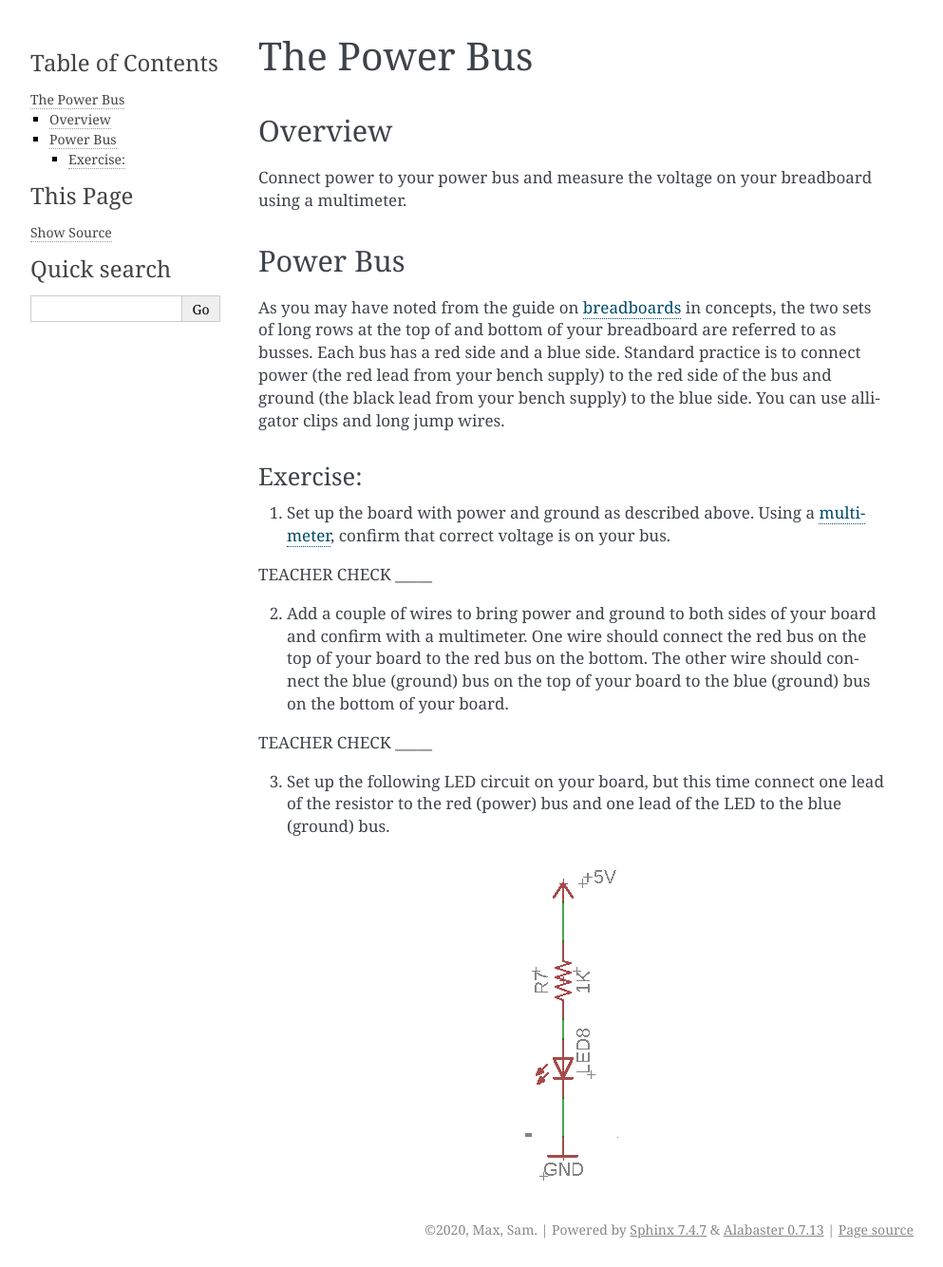
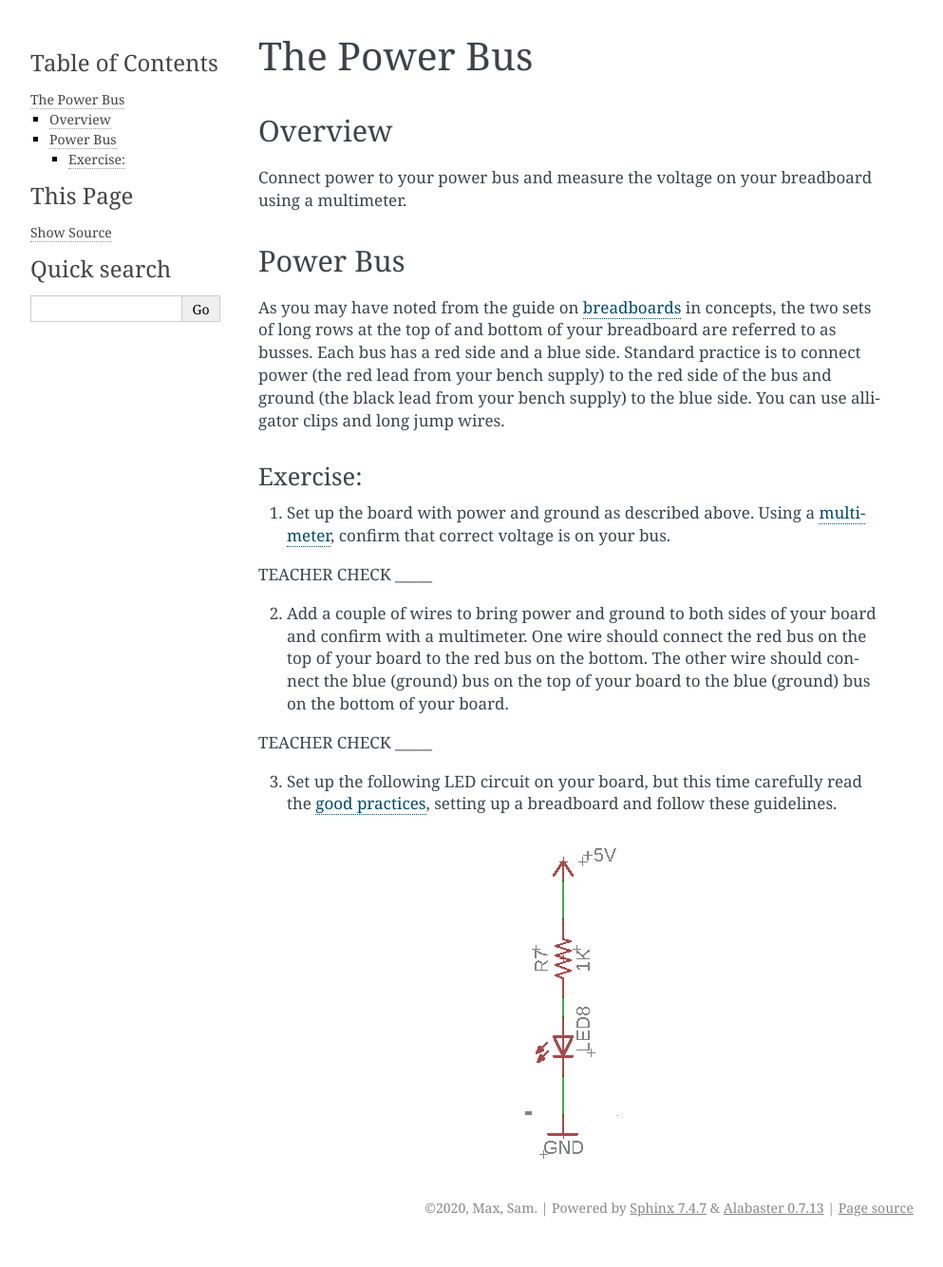
Before and after one commit to maxtkc/mvths-wiki, a Sphinx documentation site: the page built from docs/005-the-power-bus.rst, in a window 1280 px wide. Shown: the whole page at 95% size, without its empty margins (148-1141 px from the left). Built offline with Sphinx 7.4.7, drawn with Linux system fonts in a browser that asks for light colours; after the commit the page ends 1311 px from its top, so only the background shows below that.

Commit message:
Update 005-the-power-bus.rst

```diff
--- a/docs/005-the-power-bus.rst
+++ b/docs/005-the-power-bus.rst
@@ -37,8 +37,8 @@ TEACHER CHECK \_\_\_\_\_
 TEACHER CHECK \_\_\_\_\_
 
 3. Set up the following LED circuit on your board, but this time
-   connect one lead of the resistor to the red (power) bus and
-   one lead of the LED to the blue (ground) bus.
+   carefully read the  `good practices <https://docs.google.com/document/d/1BmZbXzxnD2j17QToSZ9jeZmnP7burwfksfQq2v4zu-Y/edit#bookmark=id.f8f0p8y93bxg>`__,
+   setting up a breadboard and follow these guidelines.
 
 .. figure:: images/image96.png
    :alt:
```
